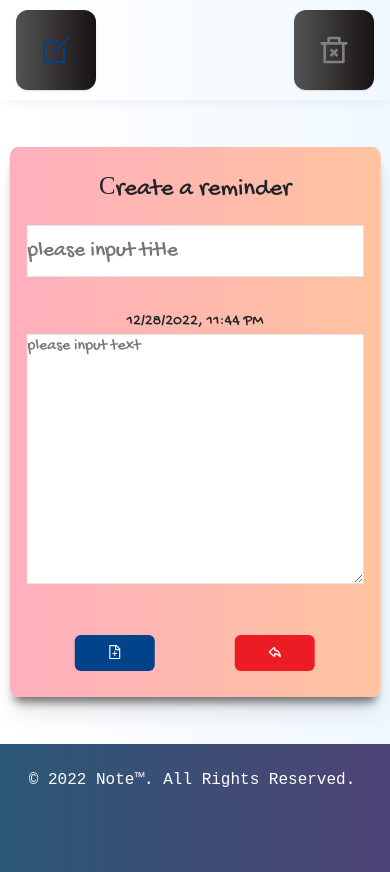
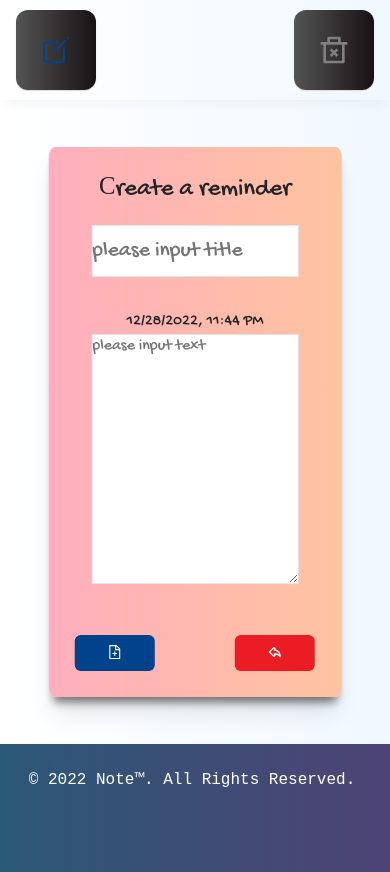
Before and after one commit to DireStraits01/notebook-react, a React (Create React App) app: page / in a window 390 px wide. Both pictures are taken after a click on the button 56 px from the left and 50 px from the top of the page. Built offline with nearby package versions, Linux system fonts and the light colour scheme.

Commit message:
fix css for mobile

```diff
--- a/src/components/Popups.module.css
+++ b/src/components/Popups.module.css
@@ -53,11 +53,12 @@
 
 @media screen and (max-width: 800px) {
   .popups__container {
-    width: 95%;
+    width: 75%;
   }
 
   .popups__title,
   .popups__body {
-    width: 95%;
+    width: 75%;
+    border: 0.1rem solid rgba(0, 0, 0, 0.1);
   }
 }
```
